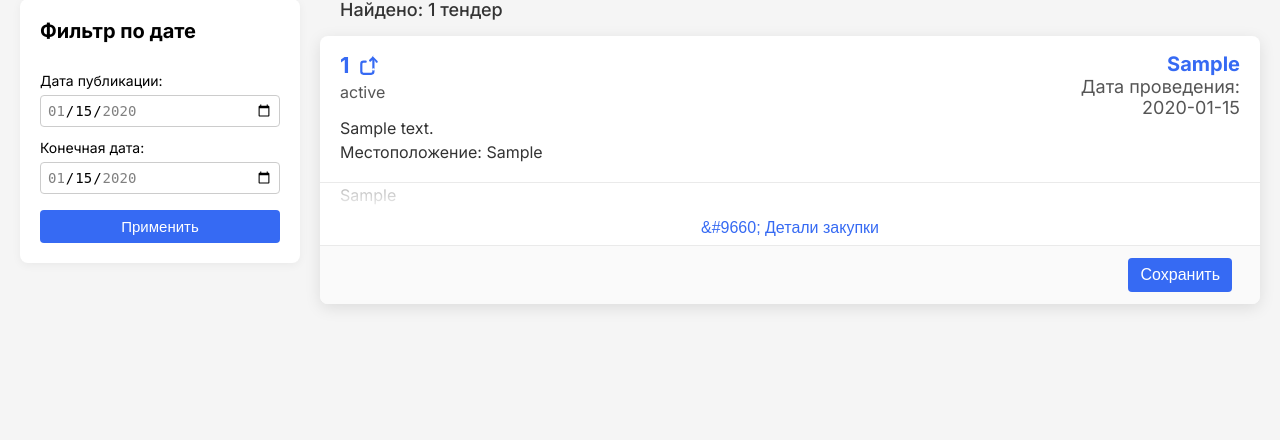
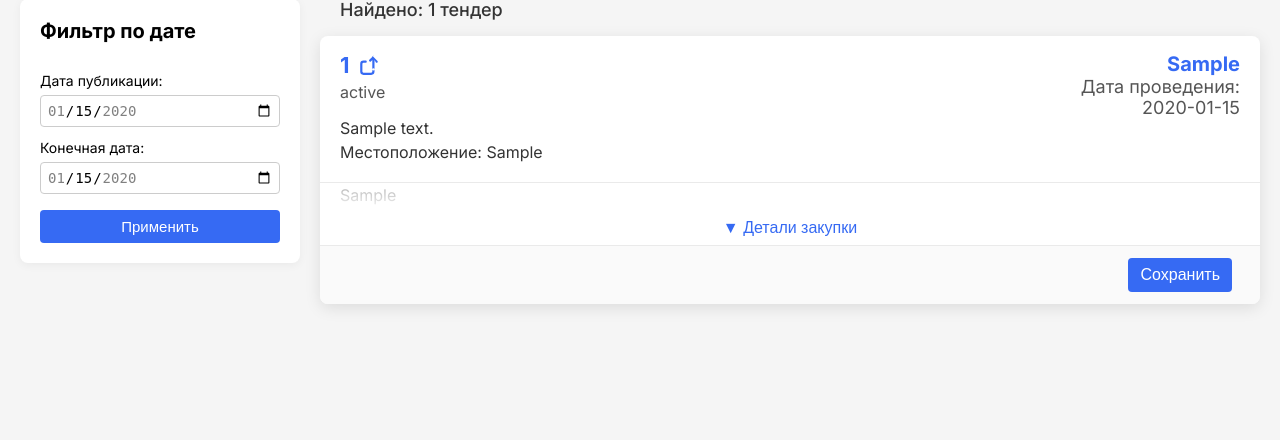
Before and after one commit to ra-led/tender-gpt, a Flask app: page /dashboard/1 in a window 1280 px wide. Shown: the part 21-461 px from the top of the page. Run offline with Flask 3, Linux system fonts and the light colour scheme; tables that the repository leaves empty hold one stand-in row (values such as "Sample post").

Commit message:
fix arrows

```diff
--- a/web/static/css/style.css
+++ b/web/static/css/style.css
@@ -167,10 +167,10 @@ body {
 }
 /* When open, change button text or rotate an arrow if you like */
 .accordion.open .toggle-btn::after {
-  content: '&#9650; Свернуть';
+  content: '▲ Свернуть';
 }
 .accordion .toggle-btn::after {
-  content: '&#9660; Детали закупки';
+  content: '▼ Детали закупки';
 }
 
 /* Sidebar */
```
